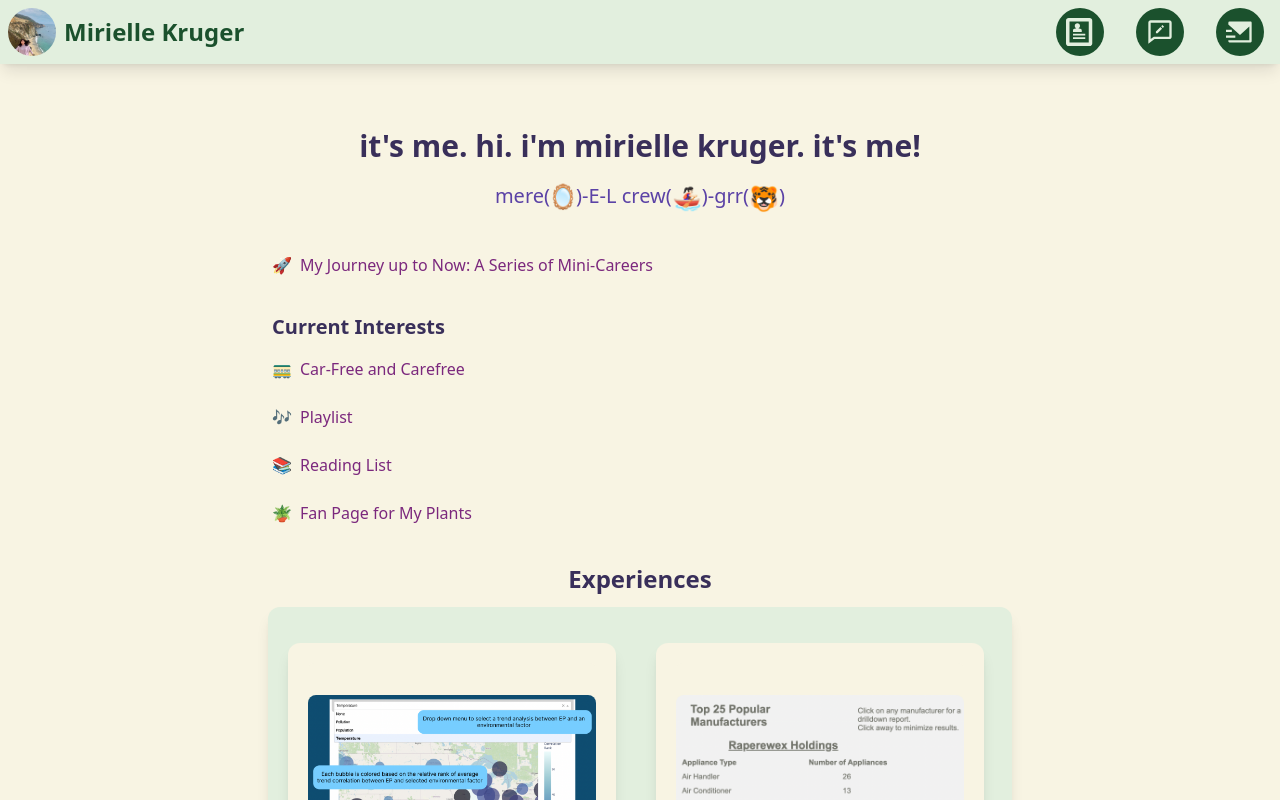
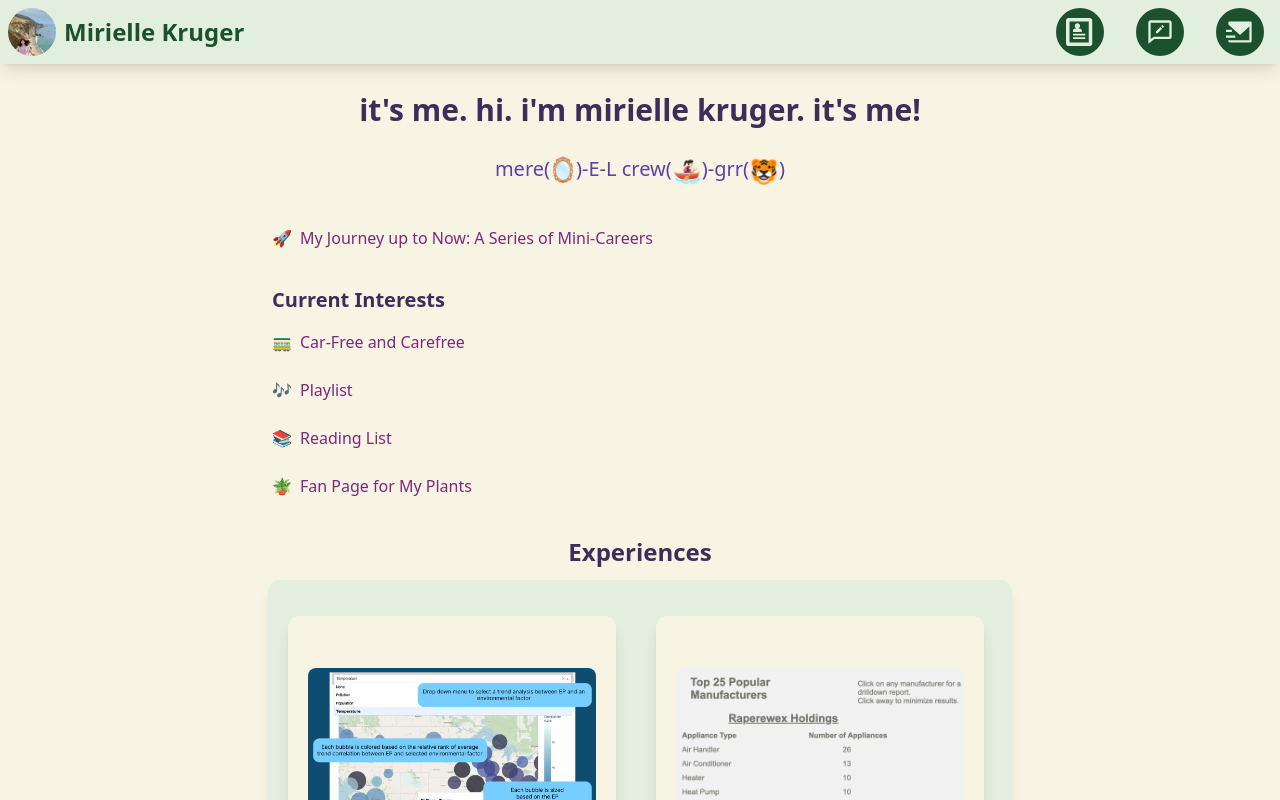
Before and after one commit to miriellekruger/portfolio, a Next.js app: page / in a window 1280 px wide. Shown: the top 800 px of the page. Built offline with nearby package versions, Linux system fonts and the light colour scheme.

Commit message:
added consistent header values

```diff
--- a/components/layout.js
+++ b/components/layout.js
@@ -8,7 +8,6 @@ export const siteTitle = 'Mirielle Kruger Portfolio'
 
 export default function Layout({ children, home }) {
   return (
-
     <div>
       <Head>
         <link rel="icon" href="/favicon.ico" />
@@ -29,7 +28,7 @@ export default function Layout({ children, home }) {
       <header className="">
         <NavBar name={name} />
       </header>
-      <main className='pt-20'>{children}</main>
+      <main className=' pt-20'>{children}</main>
       {/* {!home && (
         <div className='pt-20'>
           <Link href="/">← Back to home</Link>
--- a/pages/blog.js
+++ b/pages/blog.js
@@ -9,15 +9,15 @@ import Section from "../components/section"
 
 export default function Blog({ allBlogData }) {
   return (
-    <Layout home>
+    <Layout >
       <Head>
         <title>Blog</title>
       </Head>
 
       <Section>
         <div className='px-4'>
-        <h2 className="flex text-3xl font-bold justify-center pb-3 text-dark1 ">BLOG</h2>
-        <div className="">
+        <h1 className="flex text-3xl font-bold justify-center pb-3 text-dark1">BLOG</h1>
+        <div>
           {allBlogData.map(({ id, date, title, description }) => (
             <div className='my-5' key={id}>
               <Link className="text-xl" href={`/posts/blog/${id}`}>{title}</Link>
--- a/pages/index.js
+++ b/pages/index.js
@@ -10,13 +10,13 @@ import Section from '../components/section'
 
 export default function Home({ allBlogData,allExpData }) {
   return (
-    <Layout home>
+    <Layout>
       <Head>
         <title>{siteTitle}</title>
       </Head>
       <Section>
         <div className="mx-auto max-w-screen-md px-4">
-        <h3 className='flex text-3xl font-bold justify-center text-center text-dark1 '>it's me.  hi.  i'm mirielle kruger.   it's me! </h3>
+        <h1 className='flex text-3xl font-bold justify-center text-center text-dark1 '>it's me.  hi.  i'm mirielle kruger.   it's me! </h1>
         <p className='flex text-xs sm:text-base md:text-xl justify-center pb-3 text-dark1_lighter break-all'>
           mere(<Emoji className="text-base sm:text-lg md:text-2xl -m-0.5" symbol="🪞" label="mirror"/>)-E-L crew(<Emoji className="text-base sm:text-lg md:text-2xl" symbol="🚣🏻‍♀️" label="rowing crew"/>)-grr(<Emoji className="text-base sm:text-lg md:text-2xl" symbol="🐯" label="tiger grr"/>)
         </p>
```
